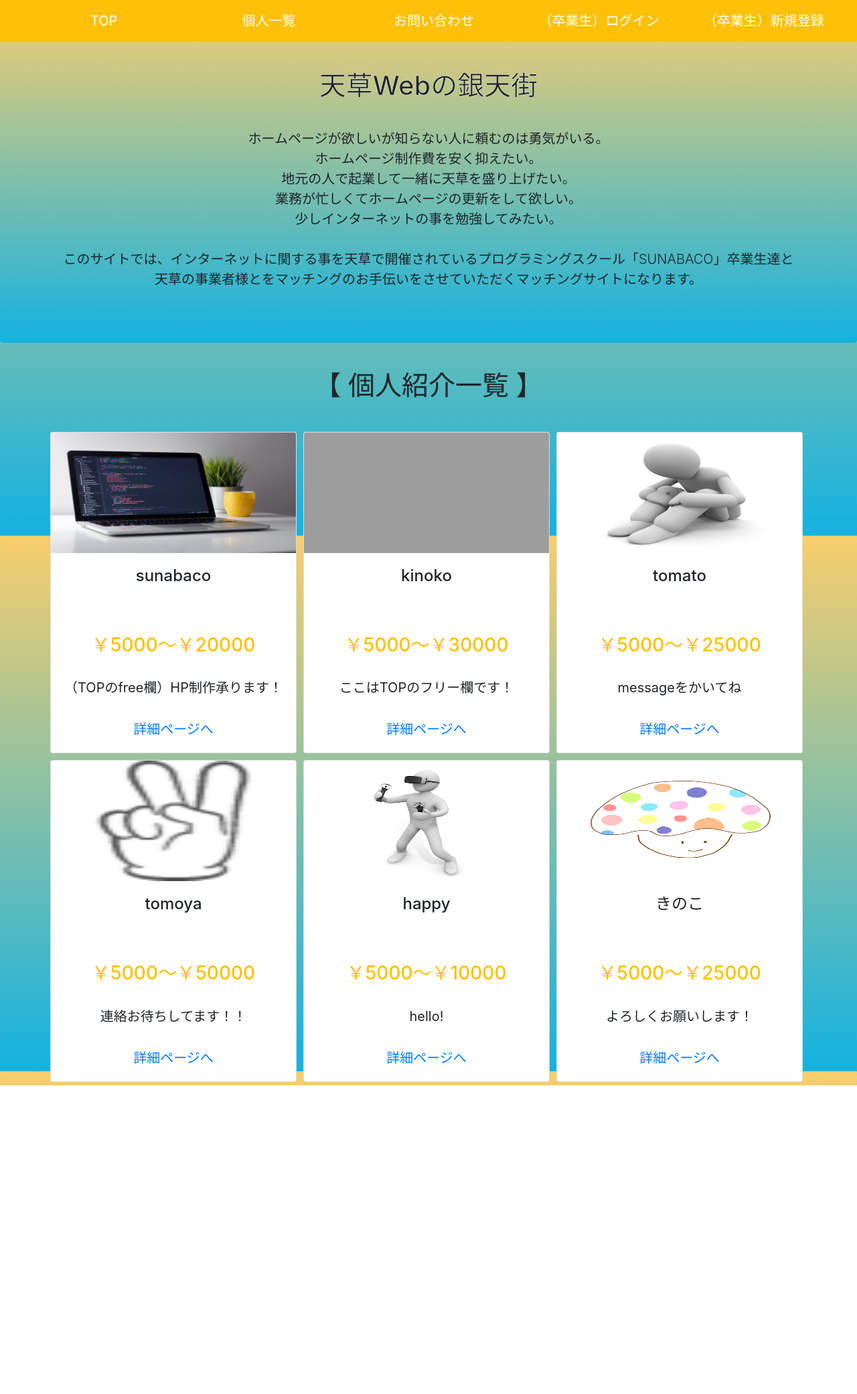
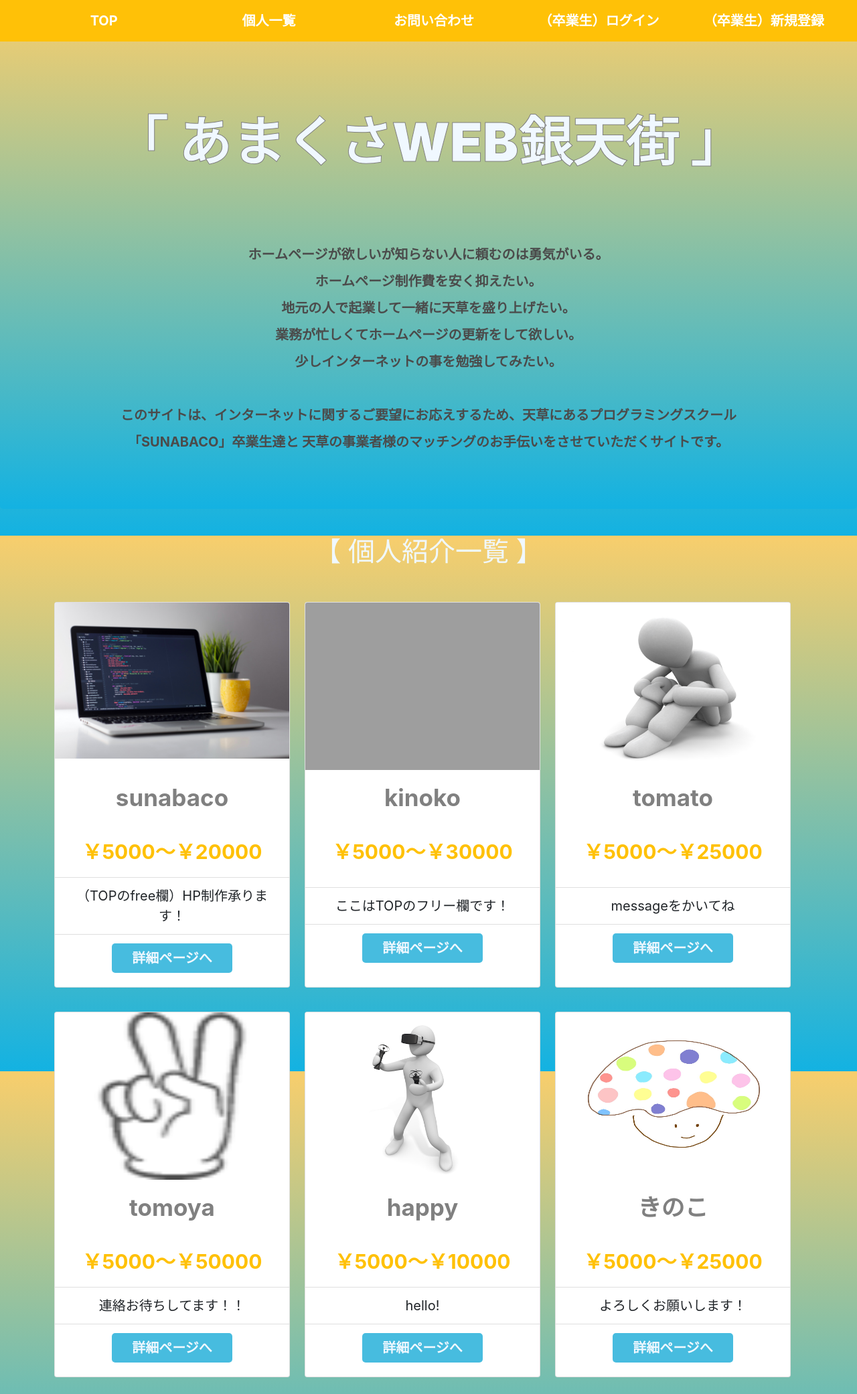
Before and after one commit to tomatomato00/avg36_last, a Flask app: page /top in a window 1280 px wide. Shown: the whole page at 67% size. Before the commit the page ends 1621 px from the top, so only its background shows below. Run offline with Flask 2, Linux system fonts and the light colour scheme; data comes from the database, SQL or seed files in the repository; grey boxes are pictures that could not be loaded.

Commit message:
終わり？！？

```diff
--- a/templates/index.html
+++ b/templates/index.html
@@ -11,11 +11,53 @@
   </head>
   <body>
     <style>
-    body{
-      background: linear-gradient(#F8CE6C, #13B2E2 ) fixed;
-      font-size: 20px;
-      margin-left: auto;
-    }
+
+        nav{
+            font-size: 20px;
+            font-weight: bold;
+        }
+        body{
+          background: linear-gradient(#F8CE6C, #13B2E2 ) fixed;
+          font-size: 20px;
+          font-weight: bold;
+          margin-left: auto;
+        }
+        .lead{
+          font-weight: bold;
+          line-height: 40px;
+          color: rgb(75, 75, 75);
+        }
+        .title_tag{
+          font-size: 80px;
+          color: aliceblue;
+          -webkit-text-stroke: 1px gray;
+          font-weight: bolder;
+          margin: 100px 0;
+        }
+        .top_indiv{
+          font-size: 60px;
+          color: aliceblue;
+          font-weight: 500;
+        }
+        .card-title{
+          color: gray;
+          font-size: 35px;
+          font-weight: bold;
+        }
+        .card-text{
+          font-size: 30px;
+          font-weight: bold;
+          color: #fabb27;
+        }
+        .list-group-item{
+          font-weight: lighter;
+        }
+        .card-link{
+          background-color: #47bcdf;
+          padding: 10px 30px;
+          color: aliceblue;
+          border-radius: 5px;
+        }
     </style>
     <nav class="navbar fixed-top navbar-expand-lg naver-light bg-warning">
         <a class="navbar-brand" href="#"></a>
@@ -41,32 +83,34 @@
       </nav>
       <form action="/top">
         <div id="top" class="jumbotron text-center" style="background: linear-gradient(#F8CE6C, #13B2E2 ) fixed;;">
-          <h1 class id="display-4" style="-webkit-text-stroke: 0.5px rgb(249, 247, 247); margin: 40px 0;">天草Webの銀天街</h1>
+          <h1 class="title_tag" id="display-4">「 あまくさWEB銀天街 」</h1>
           <p class="lead">ホームページが欲しいが知らない人に頼むのは勇気がいる。<br>
               ホームページ制作費を安く抑えたい。<br>
               地元の人で起業して一緒に天草を盛り上げたい。<br>
               業務が忙しくてホームページの更新をして欲しい。<br>
               少しインターネットの事を勉強してみたい。<br>
               <br>
-              このサイトでは、インターネットに関する事を天草で開催されているプログラミングスクール「SUNABACO」卒業生達と<br>
-              天草の事業者様とをマッチングのお手伝いをさせていただくマッチングサイトになります。</p>
+              このサイトは、インターネットに関するご要望にお応えするため、天草にあるプログラミングスクール<br id="top_indiv">「SUNABACO」卒業生達と
+              天草の事業者様のマッチングのお手伝いをさせていただくサイトです。</p>
         </div>
         <div class="top_indiv">
-          <h1 style="text-align: center; margin: 40px 0;" id="top_indiv">【 個人紹介一覧 】</h1>
+          <h1 style="text-align: center; margin: 40px 0;">【 個人紹介一覧 】</h1>
         </div>
       <div style="flex-wrap: wrap;" class="container text-center">
           <div class="row">
             {% for user in user_list %}
-            <div class="card" style="width: 23rem; margin: 5px;">
-              <img alt="{{user[4]}}" class="bd-placeholder-img card-img-top" width="100%" height="180" src="../static/uploads/{{user[4]}}" focusable="false" role="img" aria-label="Placeholder: Image cap"><rect width="100%" height="100%" fill="#868E96"/>
+            <div class="card" style="width: 22rem; margin: 11px; margin-bottom: 25px;">
+              <div style="height: 250px; text-align: center;">
+                <img alt="{{user[4]}}" class="bd-placeholder-img card-img-top" style="max-height: 250px; max-width: 380px; display: block; margin: auto;"  src="../static/uploads/{{user[4]}}" focusable="false" role="img" aria-label="Placeholder: Image cap"><rect width="100%" height="100%" fill="#868E96"/>
+              </div>
               <div class="card-body">
-                <h4 class="card-title">{{user[0]}}</h4><br><br>
+                <h4 class="card-title">{{user[0]}}</h4><br>
                 <h3 class="card-text text-warning">￥{{user[1]}}～￥{{user[2]}}</h3>
               </div>
               <ul class="list-group list-group-flush">
                 <li class="list-group-item">{{user[3]}}</li>
               </ul>
-              <div class="card-body">
+              <div class="card-body" style="margin-bottom: 8px;">
                 <a href="/detail/{{user[5]}}" class="card-link"> 詳細ページへ</a>
               </div>
             </div>
--- a/templates/indiv_display.html
+++ b/templates/indiv_display.html
@@ -43,7 +43,7 @@
       font-size: 35px;
       font-weight: bold;
       top: 30px;
-      left: 700px;
+      left: 730px;
     }
     .card-price {
       font-size: 35px;
@@ -121,7 +121,8 @@
       color: azure;
     }
     .prof-img {
-      width: 458px;
+      width: 400;
+      height: 400;
     }
 
     .contact{
```
Also changed, not shown: templates/contact.html (+17 -5 lines), templates/login.html (+31 -2 lines), templates/regist.html (+13 -4 lines).
